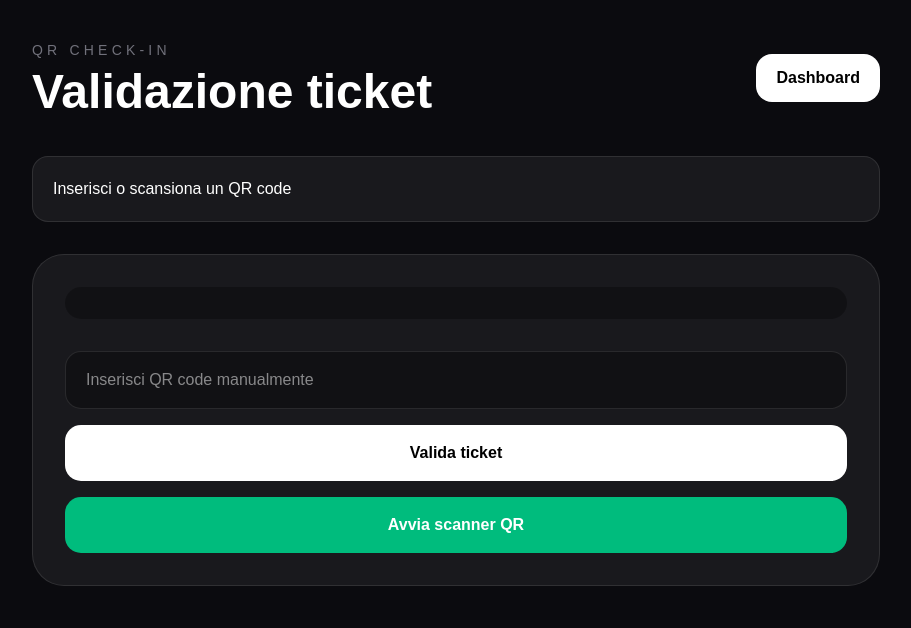
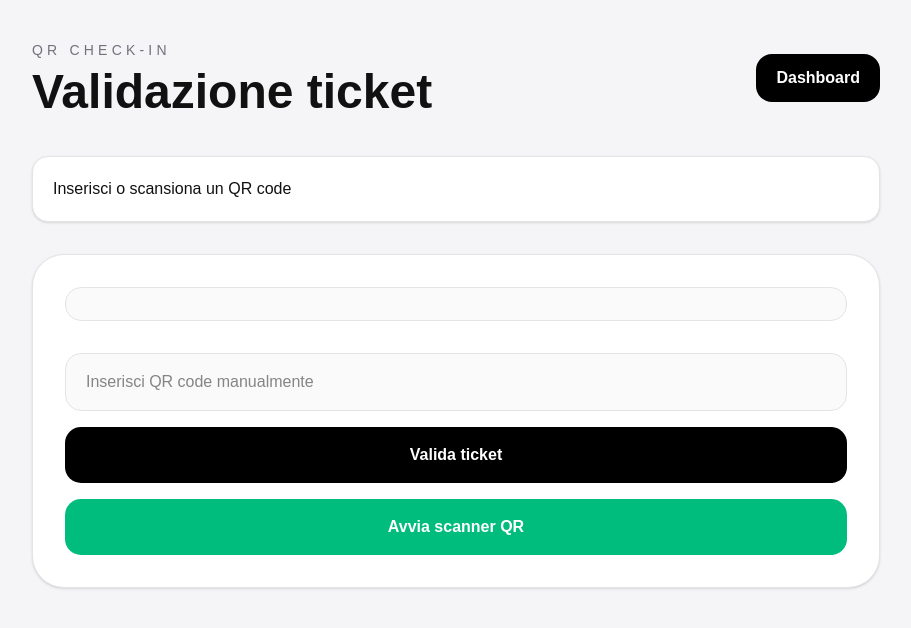
Before and after one commit to giuseppefrosina-hash/event-platform, a Next.js app in the folder frontend/: page /checkin in a window 1280 px wide. Both pictures are taken after a click on the button "Valida ticket". Shown: the top 628 px of the page, without its empty margins (184-1095 px from the left). Built offline with nearby package versions, Linux system fonts and the light colour scheme.

Commit message:
fix tickets white ui

```diff
--- a/frontend/app/checkin/page.tsx
+++ b/frontend/app/checkin/page.tsx
@@ -22,7 +22,7 @@ export default function CheckInPage() {
 
     try {
       const res = await fetch(
-        `${API_URL}/tickets/checkin/${finalCode}`,
+        API_URL + '/tickets/checkin/' + finalCode,
         {
           method: 'PATCH',
         },
@@ -39,7 +39,7 @@ export default function CheckInPage() {
       }
 
       setMessage(
-        `Check-in completato per ${data.fullName}`,
+        'Check-in completato per ' + data.fullName,
       );
 
       setQrCode('');
@@ -75,9 +75,7 @@ export default function CheckInPage() {
       );
     } catch {
       setScanning(false);
-      setMessage(
-        'Impossibile avviare la fotocamera',
-      );
+      setMessage('Impossibile avviare la fotocamera');
     }
   }
 
@@ -101,13 +99,14 @@ export default function CheckInPage() {
   }, []);
 
   return (
-    <main className="min-h-screen bg-[#0b0b0f] text-white">
+    <main className="min-h-screen bg-[#f5f5f7] text-[#111]">
       <div className="mx-auto max-w-4xl px-6 py-10">
         <div className="mb-10 flex items-center justify-between">
           <div>
             <p className="mb-2 text-sm uppercase tracking-[0.3em] text-zinc-500">
               QR Check-in
             </p>
+
             <h1 className="text-5xl font-bold">
               Validazione ticket
             </h1>
@@ -115,20 +114,20 @@ export default function CheckInPage() {
 
           <a
             href="/dashboard"
-            className="rounded-2xl bg-white px-5 py-3 font-semibold text-black"
+            className="rounded-2xl bg-black px-5 py-3 font-semibold text-white"
           >
             Dashboard
           </a>
         </div>
 
         {message && (
-          <div className="mb-8 rounded-2xl border border-white/10 bg-white/[0.06] p-5">
+          <div className="mb-8 rounded-2xl border border-zinc-200 bg-white p-5 shadow-sm">
             {message}
           </div>
         )}
 
-        <section className="rounded-[2rem] border border-white/10 bg-white/[0.06] p-8">
-          <div className="mb-8 rounded-2xl bg-black/30 p-4">
+        <section className="rounded-[2rem] border border-zinc-200 bg-white p-8 shadow-sm">
+          <div className="mb-8 rounded-2xl border border-zinc-200 bg-zinc-50 p-4">
             <div
               id="qr-reader"
               className="overflow-hidden rounded-2xl"
@@ -139,15 +138,13 @@ export default function CheckInPage() {
             <input
               placeholder="Inserisci QR code manualmente"
               value={qrCode}
-              onChange={(e) =>
-                setQrCode(e.target.value)
-              }
-              className="w-full rounded-2xl border border-white/10 bg-black/30 px-5 py-4 outline-none"
+              onChange={(e) => setQrCode(e.target.value)}
+              className="w-full rounded-2xl border border-zinc-200 bg-zinc-50 px-5 py-4 outline-none"
             />
 
             <button
               onClick={() => checkIn()}
-              className="rounded-2xl bg-white px-6 py-4 font-semibold text-black"
+              className="rounded-2xl bg-black px-6 py-4 font-semibold text-white"
             >
               Valida ticket
             </button>
```
